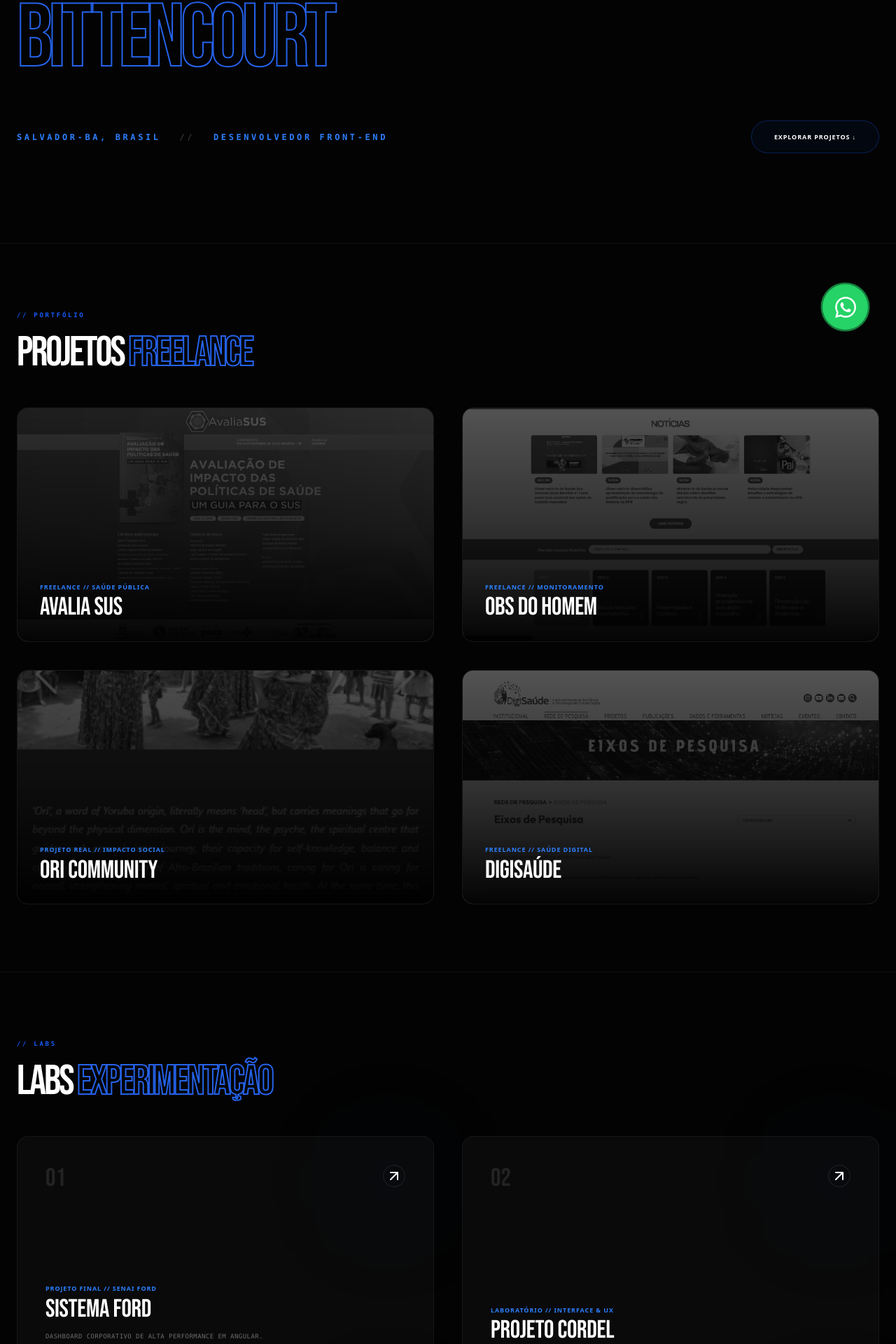
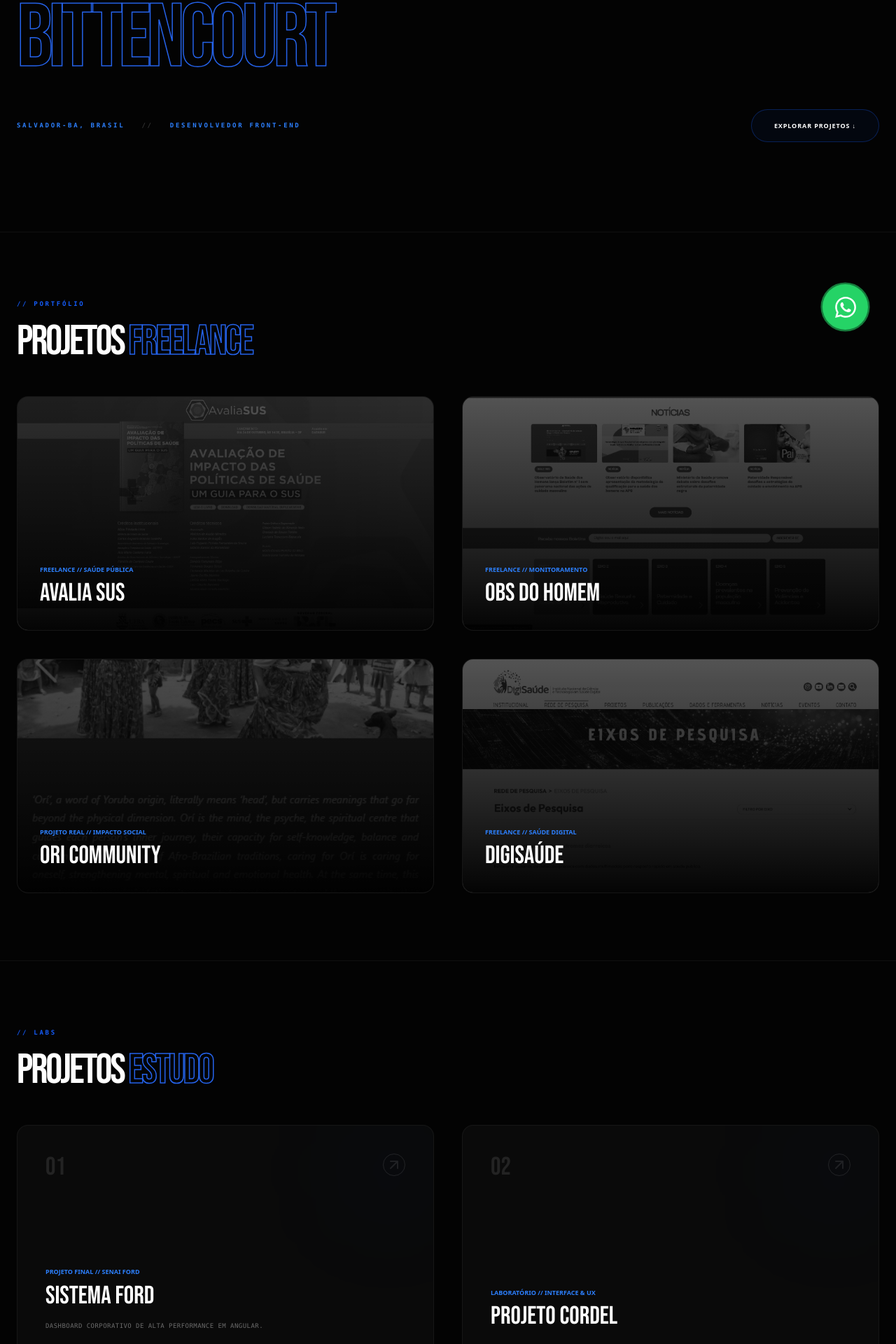
Before and after one commit to franbittencourt09-bit/meu-portfolio, a Next.js app: page / in a window 1280 px wide. Shown: the part 289-2209 px from the top of the page at 70% size. Built offline with nearby package versions, Linux system fonts and the light colour scheme.

Commit message:
feat: refactor home page with clean cinematic design and clipboard email functionality

```diff
--- a/src/app/globals.css
+++ b/src/app/globals.css
@@ -8,75 +8,37 @@
 body {
   background: var(--background);
   color: var(--foreground);
-  margin: 0;
   -webkit-font-smoothing: antialiased;
 }
 
-.font-bebas {
-  font-family: var(--font-bebas), sans-serif;
-  text-transform: uppercase;
+.font-bebas { font-family: var(--font-bebas), sans-serif; text-transform: uppercase; }
+.outline-text { color: transparent; -webkit-text-stroke: 1.5px #2563eb; }
+
+/* Transições e Comportamento dos Cards */
+[class*="group"] { transition: all 0.8s ease; cursor: pointer; overflow: hidden; }
+.bg-cover { transition: all 1.2s cubic-bezier(0.2, 1, 0.2, 1) !important; }
+
+/* A SETA: Branca e Estática */
+[class*="group"] svg, [class*="group"] svg * {
+  stroke: #ffffff !important;
+  transform: none !important;
+  transition: opacity 0.4s ease;
+  opacity: 0.3;
 }
 
-/* 1. Títulos dos Cards - Forçando a cor no toque */
-body .group h3.font-bebas {
-  line-height: 0.85 !important;
-  letter-spacing: -0.01em !important;
-  font-weight: 400 !important;
-  transition: color 1.2s cubic-bezier(0.2, 1, 0.2, 1) !important;
+/* HOVER / ACTIVE (Unificado) */
+[class*="group"]:hover .bg-cover, [class*="group"]:active .bg-cover {
+  transform: scale(1.06);
+  filter: grayscale(0);
+  opacity: 0.6;
 }
 
-/* 2. Efeito Outline */
-.outline-text {
-  color: transparent !important;
-  -webkit-text-fill-color: transparent !important;
-  -webkit-text-stroke: 2px #2563eb !important;
+[class*="group"]:hover h3, [class*="group"]:active h3 { color: #3b82f6 !important; }
+[class*="group"]:hover svg, [class*="group"]:active svg { opacity: 1 !important; }
+
+/* Brilho do Labs */
+[class*="group"]:hover .blur-\[80px\], [class*="group"]:active .blur-\[80px\] {
+  background-color: rgba(37, 99, 235, 0.2) !important;
 }
 
-/* 3. A Imagem de Fundo (Blindagem de Transição) */
-body .group .bg-cover {
-  transition: transform 1.8s cubic-bezier(0.2, 1, 0.2, 1),
-              filter 1.8s cubic-bezier(0.2, 1, 0.2, 1),
-              opacity 1.8s cubic-bezier(0.2, 1, 0.2, 1) !important;
-  will-change: transform;
-}
-
-/* 4. ESTADOS UNIFICADOS (PC e CELULAR) */
-
-/* Aplica o efeito quando passa o mouse (PC) OU quando toca (Mobile) */
-body .group:hover .bg-cover,
-body .group:active .bg-cover {
-  transform: scale(1.12) !important;
-  filter: grayscale(0) !important;
-  opacity: 0.7 !important;
-}
-
-body .group:hover h3,
-body .group:active h3 {
-  color: #3b82f6 !important;
-}
-
-body .group:hover .blur-\[80px\],
-body .group:active .blur-\[80px\] {
-  background-color: rgba(37, 99, 235, 0.3) !important;
-  opacity: 1 !important;
-}
-
-/* 5. Padding e Interação */
-section {
-  padding-left: 1.5rem !important;
-  padding-right: 1.5rem !important;
-}
-
-.group {
-  transition: all 1.2s cubic-bezier(0.2, 1, 0.2, 1) !important;
-  touch-action: manipulation;
-  -webkit-tap-highlight-color: transparent;
-  cursor: pointer;
-}
-
-/* Garante que o ícone também mude no toque */
-body .group:hover svg path,
-body .group:active svg path {
-  stroke: #3b82f6 !important;
-  transition: stroke 0.8s ease;
-}
+section { padding-left: 1.5rem !important; padding-right: 1.5rem !important; }
--- a/src/app/page.js
+++ b/src/app/page.js
@@ -10,15 +10,13 @@
   const [copiado, setCopiado] = useState(false);
 
   const copiarEmail = () => {
-    const email = "fran.bittencourt09@gmail.com";
-    navigator.clipboard.writeText(email);
+    navigator.clipboard.writeText("fran.bittencourt09@gmail.com");
     setCopiado(true);
     setTimeout(() => setCopiado(false), 2000);
   };
 
   const scrollTo = (id) => {
-    const element = document.getElementById(id);
-    if (element) element.scrollIntoView({ behavior: 'smooth' });
+    document.getElementById(id)?.scrollIntoView({ behavior: 'smooth' });
   };
 
   return (
@@ -26,124 +24,79 @@
       <WhatsApp />
       <Nav idioma={idioma} setIdioma={setIdioma} t={t} scrollTo={scrollTo} />
 
-      {/* HERO SECTION */}
-      <section className="relative w-full max-w-7xl mx-auto px-6 pt-32 pb-24 md:pt-48 md:pb-32">
-        <div className="w-full">
-          <h1 className="font-bebas text-6xl md:text-9xl leading-[0.8] tracking-tighter">
-            FRANCISCO <br />
-            <span className="outline-text">BITTENCOURT</span>
-          </h1>
-          <div className="mt-12 md:mt-16 flex flex-col sm:flex-row justify-between items-start sm:items-center gap-8">
-            <p className="text-[9px] md:text-xs text-blue-500 font-mono tracking-[0.3em] uppercase font-bold">
-              {t[idioma].local} <span className="text-white/20 mx-2 md:mx-4">//</span> {t[idioma].e1_curso}
-            </p>
-            <button
-              onClick={() => scrollTo('freelas')}
-              className="w-full sm:w-auto px-8 py-4 border border-blue-600/30 bg-blue-600/5 hover:bg-blue-600 transition-all rounded-full font-bold uppercase tracking-widest text-[9px]"
-            >
-              {t[idioma].explorar} ↓
-            </button>
-          </div>
+      {/* 1. HERO */}
+      <section className="max-w-7xl mx-auto px-6 pt-32 pb-24 md:pt-48 md:pb-32">
+        <h1 className="font-bebas text-6xl md:text-9xl leading-[0.8] tracking-tighter">
+          FRANCISCO <br /> <span className="outline-text">BITTENCOURT</span>
+        </h1>
+        <div className="mt-12 flex flex-col sm:flex-row justify-between items-start sm:items-center gap-8">
+          <p className="text-[9px] text-blue-500 font-mono tracking-[0.3em] uppercase font-bold">
+            {t[idioma].local} <span className="text-white/20 mx-4">//</span> {t[idioma].e1_curso}
+          </p>
+          <button onClick={() => scrollTo('freelas')} className="px-8 py-4 border border-blue-600/30 bg-blue-600/5 hover:bg-blue-600 rounded-full font-bold uppercase tracking-widest text-[9px] transition-all">
+            {t[idioma].explorar} ↓
+          </button>
         </div>
       </section>
 
-      {/* PROJECTS SECTION */}
-      <section id="freelas" className="w-full max-w-7xl mx-auto py-24 px-6 border-t border-white/5">
+      {/* 2. PROJECTS (FREELAS) */}
+      <section id="freelas" className="max-w-7xl mx-auto py-24 px-6 border-t border-white/5">
         <div className="mb-12">
           <span className="text-blue-600 font-mono text-[9px] font-bold uppercase tracking-[0.3em] mb-4 block">// {t[idioma].portfolio}</span>
           <h2 className="font-bebas text-4xl md:text-6xl tracking-tighter leading-none">
             {t[idioma].freela_titulo.split(' ')[0]} <span className="outline-text">{t[idioma].freela_titulo.split(' ')[1]}</span>
           </h2>
         </div>
-
-        <div className="grid grid-cols-1 md:grid-cols-2 gap-6 md:gap-10">
+        <div className="grid grid-cols-1 md:grid-cols-2 gap-10">
           {freelas.map((p) => (
-            <a
-              key={p.nome}
-              href={p.link}
-              target="_blank"
-              rel="noopener noreferrer"
-              className="group relative aspect-video rounded-2xl overflow-hidden bg-[#0a0a0a] border border-white/5 hover:border-blue-600/50"
-            >
-              {/* Camada da Imagem - Sem classes de duration do Tailwind */}
-              <div
-                className="absolute inset-0 bg-cover bg-center grayscale opacity-30"
-                style={{ backgroundImage: `url('${p.thumb}')` }}
-              ></div>
-
-              {/* Overlay de Gradiente */}
-              <div className="absolute inset-0 bg-gradient-to-t from-black/95 via-black/40 to-transparent"></div>
-
-              {/* Conteúdo do Card */}
+            <a key={p.nome} href={p.link} target="_blank" rel="noopener" className="group relative aspect-video rounded-2xl bg-[#0a0a0a] border border-white/5">
+              <div className="absolute inset-0 bg-cover bg-center grayscale opacity-30" style={{ backgroundImage: `url('${p.thumb}')` }}></div>
+              <div className="absolute inset-0 bg-gradient-to-t from-black/95 to-transparent"></div>
               <div className="absolute bottom-8 left-8 right-8">
-                <span className="text-[9px] font-bold text-blue-500 uppercase tracking-widest block mb-2">
-                  {t[idioma][p.tag]}
-                </span>
-                <h3 className="font-bebas text-2xl md:text-4xl uppercase">
-                  {p.nome}
-                </h3>
+                <span className="text-[9px] font-bold text-blue-500 uppercase block mb-2">{t[idioma][p.tag]}</span>
+                <h3 className="font-bebas text-2xl md:text-4xl">{p.nome}</h3>
               </div>
             </a>
           ))}
         </div>
       </section>
 
-      {/* LABS SECTION */}
-      <section id="labs" className="w-full max-w-7xl mx-auto py-24 px-6 border-t border-white/5">
+      {/* 3. LABS (ESTUDOS) */}
+      <section id="labs" className="max-w-7xl mx-auto py-24 px-6 border-t border-white/5">
         <div className="mb-12">
           <span className="text-blue-600 font-mono text-[9px] font-bold uppercase tracking-[0.3em] mb-4 block">// LABS</span>
-          <h2 className="font-bebas text-4xl md:text-6xl tracking-tighter leading-none">
-            {t[idioma].lab_titulo.split(' ')[0]} <span className="outline-text">{t[idioma].lab_titulo.split(' ')[2]}</span>
+          <h2 className="font-bebas text-4xl md:text-6xl tracking-tighter">
+            PROJETOS <span className="outline-text">ESTUDO</span>
           </h2>
         </div>
-
-        <div className="grid grid-cols-1 md:grid-cols-2 gap-6 md:gap-10">
+        <div className="grid grid-cols-1 md:grid-cols-2 gap-10">
           {formacaoTecnica.map((p, index) => (
-            <a key={p.nome} href={p.link} target="_blank" rel="noopener noreferrer"
-              className="group relative aspect-video rounded-2xl p-8 md:p-10 bg-[#0a0a0a] border border-white/5 hover:border-blue-600/50 transition-all duration-500 flex flex-col justify-between">
-
-              {/* INFO ADICIONAL: Número do Lab e Seta */}
+            <a key={p.nome} href={p.link} target="_blank" rel="noopener" className="group relative aspect-video rounded-2xl p-10 bg-[#0a0a0a] border border-white/5 flex flex-col justify-between">
               <div className="flex justify-between items-start">
-                <span className="text-white/10 font-bebas text-4xl group-hover:text-blue-600/20 transition-colors">
-                  {String(index + 1).padStart(2, '0')}
-                </span>
-                <div className="w-8 h-8 rounded-full border border-white/10 flex items-center justify-center group-hover:border-blue-600 group-hover:bg-blue-600 transition-all">
-                  <svg width="12" height="12" viewBox="0 0 12 12" fill="none" xmlns="http://www.w3.org/2000/svg" className="group-hover:translate-x-0.5 group-hover:-translate-y-0.5 transition-transform">
-                    <path d="M1 11L11 1M11 1H1M11 1V11" stroke="white" strokeWidth="2" strokeLinecap="round" strokeLinejoin="round" />
-                  </svg>
+                <span className="text-white/10 font-bebas text-4xl">{String(index + 1).padStart(2, '0')}</span>
+                <div className="w-8 h-8 rounded-full border border-white/10 flex items-center justify-center group-hover:bg-blue-600 group-hover:border-blue-600 transition-all">
+                  <svg width="12" height="12" viewBox="0 0 12 12" fill="none"><path d="M1 11L11 1M11 1H1M11 1V11" strokeWidth="2" strokeLinecap="round" strokeLinejoin="round" /></svg>
                 </div>
               </div>
-
               <div className="relative z-10">
-                <span className="text-[9px] font-bold text-blue-500 uppercase tracking-widest block mb-2">
-                  {t[idioma][p.tag]}
-                </span>
-                <h3 className="font-bebas text-2xl md:text-4xl uppercase leading-[0.9] group-hover:text-blue-500 transition-colors">
-                  {p.nome}
-                </h3>
-                {p.desc && (
-                  <p className="text-white/40 text-[9px] uppercase mt-4 max-w-xs font-mono tracking-wider leading-relaxed">
-                    {t[idioma][p.desc]}
-                  </p>
-                )}
+                <span className="text-[9px] font-bold text-blue-500 uppercase block mb-2">{t[idioma][p.tag]}</span>
+                <h3 className="font-bebas text-2xl md:text-4xl">{p.nome}</h3>
+                {p.desc && <p className="text-white/40 text-[9px] uppercase mt-4 max-w-xs font-mono tracking-wider">{t[idioma][p.desc]}</p>}
               </div>
-
-              {/* Efeito de brilho sutil no fundo ao passar o mouse */}
-              <div className="absolute top-0 right-0 w-32 h-32 bg-blue-600/5 blur-[80px] group-hover:bg-blue-600/20 transition-all rounded-full"></div>
+              <div className="absolute top-0 right-0 w-32 h-32 bg-blue-600/5 blur-[80px] rounded-full"></div>
             </a>
           ))}
         </div>
       </section>
 
-      {/* EDUCATION SECTION */}
-      <section id="sobre" className="w-full max-w-7xl mx-auto py-24 px-6 border-t border-white/5">
+      {/* 4. ACADEMIC (EDUCAÇÃO) */}
+      <section id="sobre" className="max-w-7xl mx-auto py-24 px-6 border-t border-white/5">
         <div className="mb-12">
           <span className="text-blue-600 font-mono text-[9px] font-bold uppercase tracking-[0.3em] mb-4 block">// {t[idioma].academy_tag}</span>
-          <h2 className="font-bebas text-4xl md:text-6xl tracking-tighter leading-none">
-            {t[idioma].edu_titulo.split(' ')[0]} <span className="outline-text">{t[idioma].edu_titulo.split(' ')[1]}</span>
+          <h2 className="font-bebas text-4xl md:text-6xl tracking-tighter">
+            FORMAÇÃO <span className="outline-text">ACADÊMICA</span>
           </h2>
         </div>
-
         <div className="grid grid-cols-1 md:grid-cols-2 lg:grid-cols-4 gap-6">
           {educacao.map((e, i) => (
             <div key={i} className="p-8 border border-white/5 bg-[#0a0a0a] rounded-2xl hover:border-blue-600/50 transition-all">
@@ -156,26 +109,30 @@
       </section>
 
       {/* FOOTER */}
-      <footer className="relative py-24 md:py-32 bg-[#030303] border-t border-white/5">
-        <div className="max-w-7xl mx-auto px-6 text-center">
-          <p className="text-blue-600 font-mono text-[10px] font-bold tracking-[0.4em] uppercase mb-8">{t[idioma].cta_footer}</p>
-          <div className="relative group inline-block w-full mb-20">
-            <span className={`absolute -top-12 left-1/2 -translate-x-1/2 bg-blue-600 text-[10px] px-4 py-1.5 rounded-full transition-all z-50 ${copiado ? 'opacity-100 scale-100' : 'opacity-0 scale-50'}`}>
-              {t[idioma].email_feedback}
+      <footer className="py-24 border-t border-white/5 text-center">
+        <div className="max-w-7xl mx-auto px-6">
+          <p className="text-blue-600 font-mono text-[10px] uppercase mb-8 tracking-[0.4em]">
+            {t[idioma].cta_footer}
+          </p>
+
+          <div className="relative inline-block">
+            {/* Balão de Feedback */}
+            <span className={`absolute -top-12 left-1/2 -translate-x-1/2 bg-blue-600 text-white text-[10px] px-4 py-1.5 rounded-full transition-all duration-300 font-bold ${copiado ? 'opacity-100 translate-y-0' : 'opacity-0 translate-y-2 pointer-events-none'}`}>
+              {t[idioma].email_feedback || "COPIADO!"}
             </span>
-            <button onClick={copiarEmail} className="text-[10px] font-mono uppercase tracking-[0.3em] border border-white/10 px-6 py-3 rounded-full hover:bg-blue-600/10 transition-colors">
-              fran.bittencourt09<span className="text-blue-600 md:text-white">@</span>gmail.com
+
+            {/* Botão que executa a cópia */}
+            <button
+              onClick={copiarEmail}
+              className="text-[10px] md:text-xs font-mono uppercase border border-white/10 px-8 py-4 rounded-full hover:bg-blue-600/10 hover:border-blue-600/50 transition-all active:scale-95"
+            >
+              fran.bittencourt09<span className="text-blue-600">@</span>gmail.com
             </button>
-            <p className="mt-6 text-[9px] text-white/20 font-mono uppercase tracking-[0.2em]">{t[idioma].email_instrucao}</p>
           </div>
-          <div className="flex flex-col md:flex-row justify-between items-center gap-6 pt-12 border-t border-white/5 text-[9px] font-bold uppercase tracking-widest text-white/10">
-            <p>© 2026 // {t[idioma].local}</p>
-            <div className="flex gap-4">
-              <span>Next.js</span>
-              <span className="text-blue-600">//</span>
-              <span>Tailwind CSS</span>
-            </div>
-          </div>
+
+          <p className="mt-6 text-[9px] text-white/20 font-mono uppercase tracking-[0.2em]">
+            {t[idioma].email_instrucao}
+          </p>
         </div>
       </footer>
     </main>
```
Also changed, not shown: src/app/layout.js (line endings or trailing spaces), src/constants/dados.js (indentation only), src/constants/nav.js (line endings or trailing spaces), src/constants/traducoes.js (indentation only).
